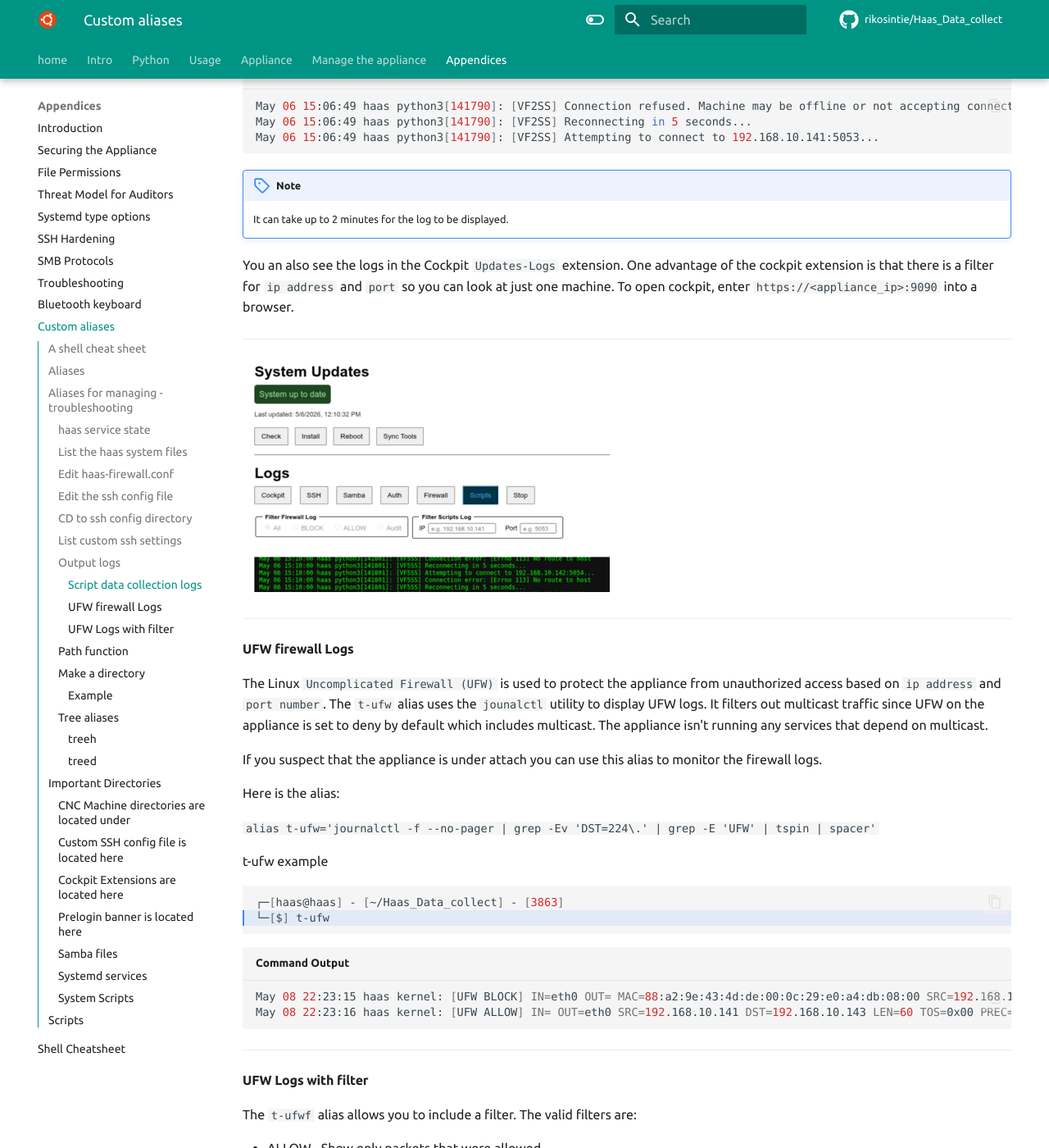
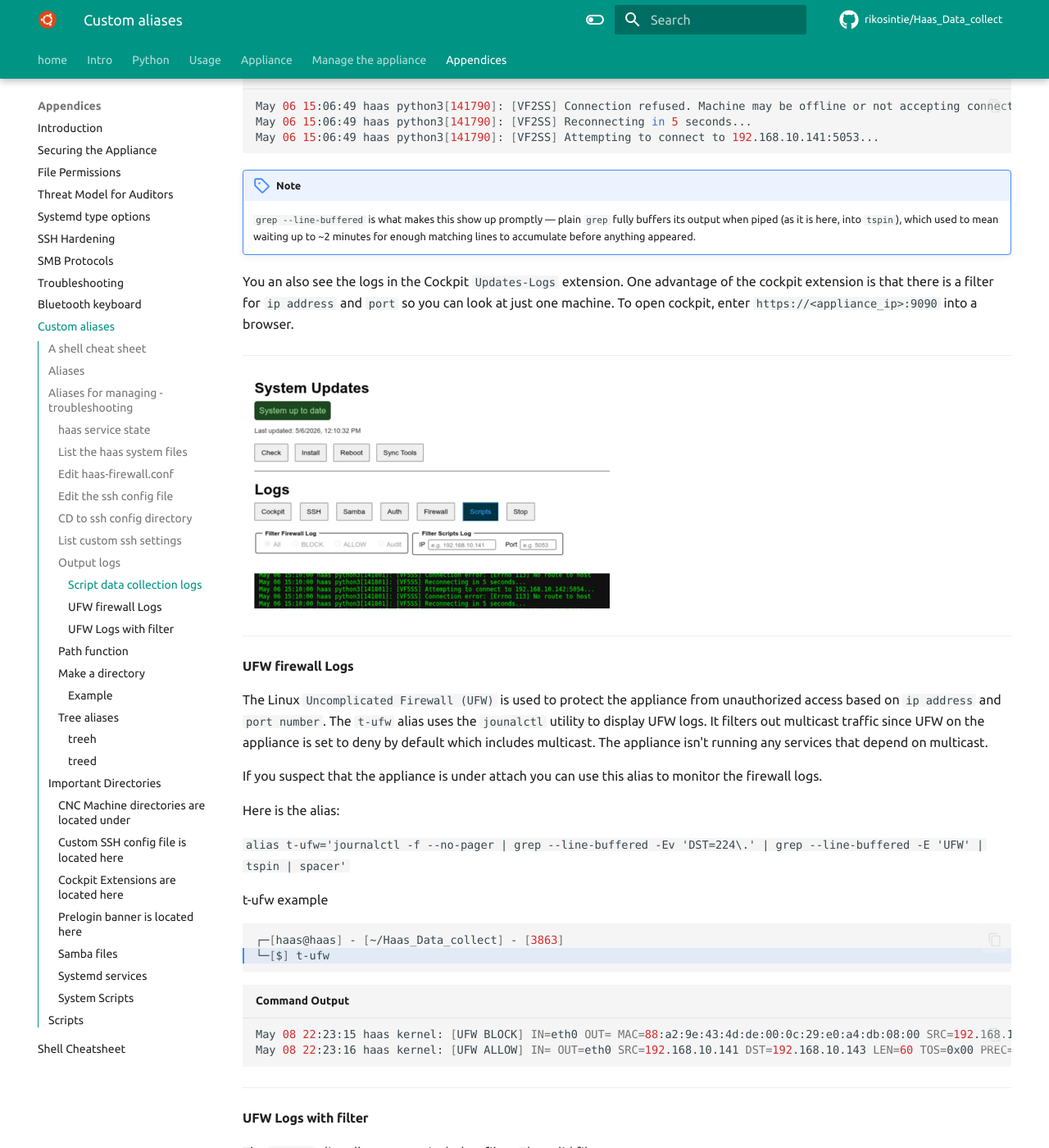
Before and after one commit to rikosintie/Haas_Data_collect, an MkDocs documentation site: the page built from docs/appendices/appendix-i.md, in a window 1280 px wide and 1400 px high, scrolled down 6850 px. Shown: the whole window at 82% size. Built offline with MkDocs 1.6.1 and Material for MkDocs 9.7.7, drawn with Linux system fonts in a browser that asks for light colours; some web fonts are replaced; comment, search, counter and statistics services are not loaded; some of the changed text lies outside the part shown.

Commit message:
Git Title: Updated documentation for "--line-buffered" in aliases
Git Description:

Now let's check for any other stale grep-without---line-buffered references and build the docs.

  Searched for 1 pattern

Those remaining instances are all one-shot commands (sshd -T, ps -ef,
grepping a static file) that exit immediately rather than following a live stream — buffering
isn't a practical issue there, so no changes needed. Let's build the docs.

Summary

Great confirmation — 19 seconds vs. ~2 minutes, that's the fix working.
Cleaned up the now-stale "~2 min" caveats across the docs to match:

- docs/appendices/appendix-i-cheatsheet.md — updated the t-python3 row's
command to include --line-buffered and dropped the "(allow ~2 min)" caveat entirely.
- docs/appendices/appendix-i.md — updated all three affected alias definitions
(t-python3, t-ufw, t-ufwf) to show --line-buffered, and replaced the
"It can take up to 2 minutes" note with an explanation of why it used to
and what fixed it.

mkdocs build --strict clean.

````diff
--- a/docs/appendices/appendix-i.md
+++ b/docs/appendices/appendix-i.md
@@ -255,7 +255,7 @@ The data collection scripts run constantly after they are installed with a servi
 
 Here is the alias:
 
-`alias t-python3='journalctl -f --no-pager | grep -E 'python3' | tspin | spacer'`
+`alias t-python3='journalctl -f --no-pager | grep --line-buffered -E 'python3' | tspin | spacer'`
 
 ```bash linenums='1' hl_lines='1'
 ┌─[haas@haas] - [~/Haas_Data_collect] - [3892]
@@ -269,7 +269,10 @@ May 06 15:06:49 haas python3[141790]: [VF2SS] Attempting to connect to 192.168.1
 ```
 
 !!! Note
-    It can take up to 2 minutes for the log to be displayed.
+    `grep --line-buffered` is what makes this show up promptly — plain
+    `grep` fully buffers its output when piped (as it is here, into
+    `tspin`), which used to mean waiting up to ~2 minutes for enough
+    matching lines to accumulate before anything appeared.
 
 You an also see the logs in the Cockpit `Updates-Logs` extension. One advantage of the cockpit extension is that there is a filter for `ip address` and `port` so you can look at just one machine. To open cockpit, enter `https://<appliance_ip>:9090` into a browser.
 
@@ -287,7 +290,7 @@ If you suspect that the appliance is under attach you can use this alias to moni
 
 Here is the alias:
 
-`alias t-ufw='journalctl -f --no-pager | grep -Ev 'DST=224\.' | grep -E 'UFW' | tspin | spacer'`
+`alias t-ufw='journalctl -f --no-pager | grep --line-buffered -Ev 'DST=224\.' | grep --line-buffered -E 'UFW' | tspin | spacer'`
 
 t-ufw example
 
@@ -313,7 +316,7 @@ The `t-ufwf` alias allows you to include a filter. The valid filters are:
 
 Here is the alias:
 
-`alias t-ufwf='(){journalctl -f --no-pager --grep=$1 | grep -Ev 'DST=224\.' | tspin | spacer}'`
+`alias t-ufwf='(){journalctl -f --no-pager --grep=$1 | grep --line-buffered -Ev 'DST=224\.' | tspin | spacer}'`
 
 t-ufwf example
 
````
Also changed, not shown: docs/appendices/appendix-i-cheatsheet.md (+1 -1 lines), docs/manage_the_appliance/img/t-python3-logger.png (added), docs/manage_the_appliance/img/t-python3-logger.resized.png (added).
